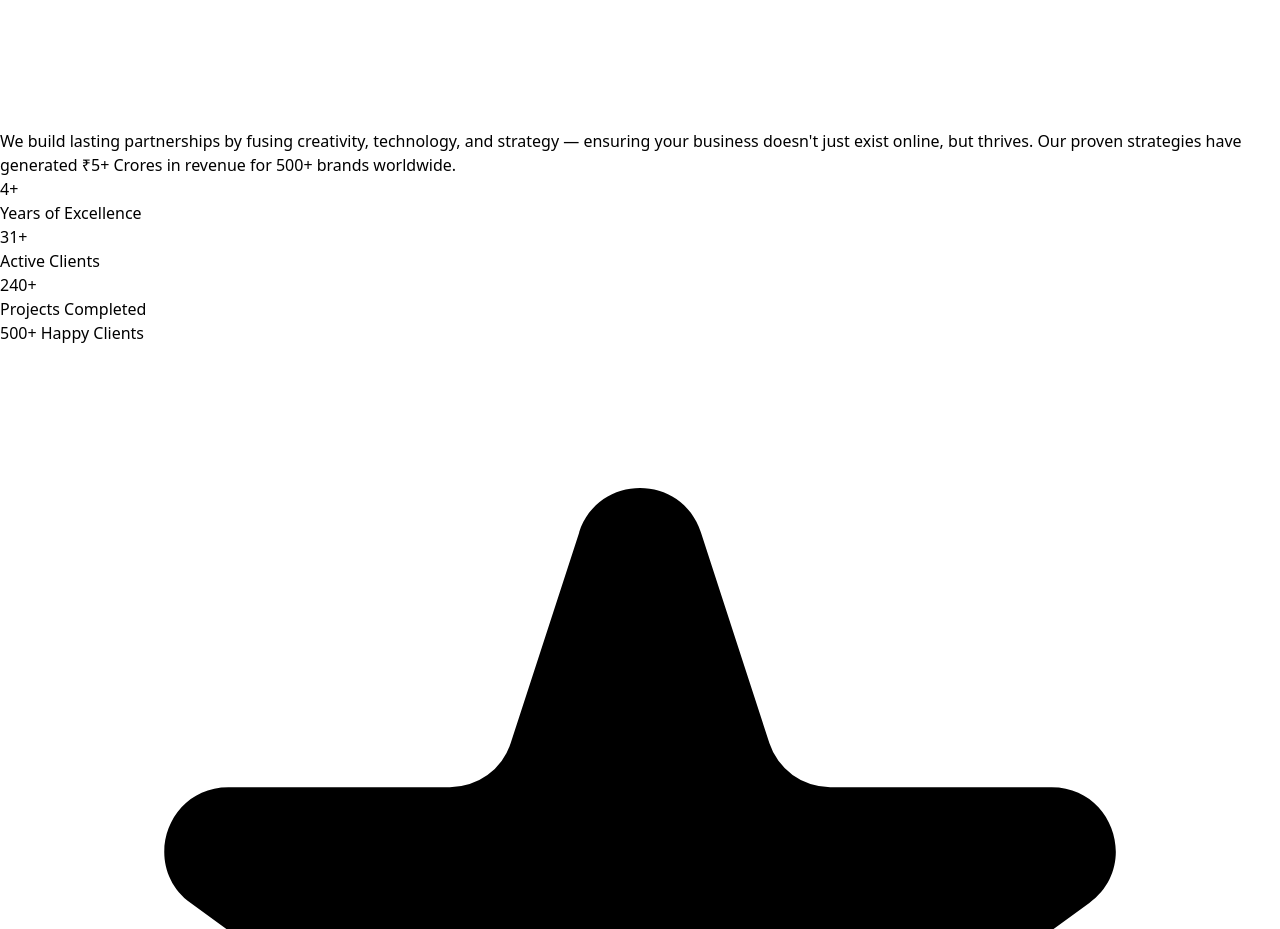
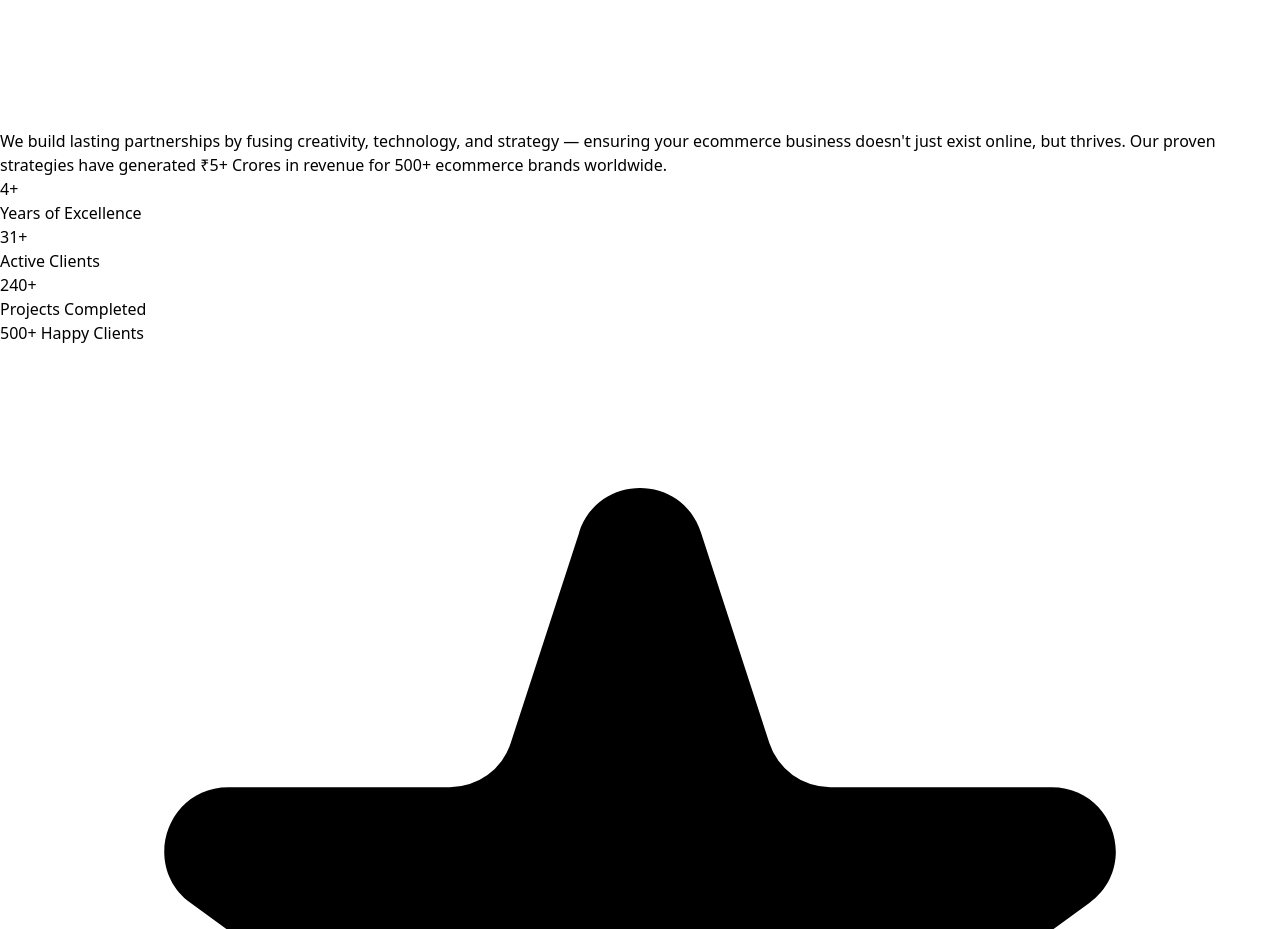
Before and after one commit to atharv-ghorpade/adymize-clone, a React (Vite) app: page / in a window 1280 px wide. Shown: the part 1620-2549 px from the top of the page. Built offline with nearby package versions, Linux system fonts and the light colour scheme.

Commit message:
Focus on ecommerce specialization: update hero section to specify company exclusively helps ecommerce brands and businesses

```diff
--- a/src/pages/AdymizeHero.jsx
+++ b/src/pages/AdymizeHero.jsx
@@ -137,9 +137,9 @@ const AdymizeHero = () => {
               </h1>
               <p className="text-lg sm:text-xl lg:text-2xl text-slate-600 font-medium max-w-3xl mx-auto leading-relaxed px-2">
                 We build lasting partnerships by fusing creativity, technology, and strategy — ensuring your
-                business doesn't just exist online, but thrives. Our proven strategies have generated
+                ecommerce business doesn't just exist online, but thrives. Our proven strategies have generated
                 <span className="font-bold text-green-600"> ₹5+ Crores in revenue </span>
-                for <span className="font-bold text-green-600"> 500+ brands</span> worldwide.
+                for <span className="font-bold text-green-600"> 500+ ecommerce brands</span> worldwide.
               </p>
             </div>
 
```
